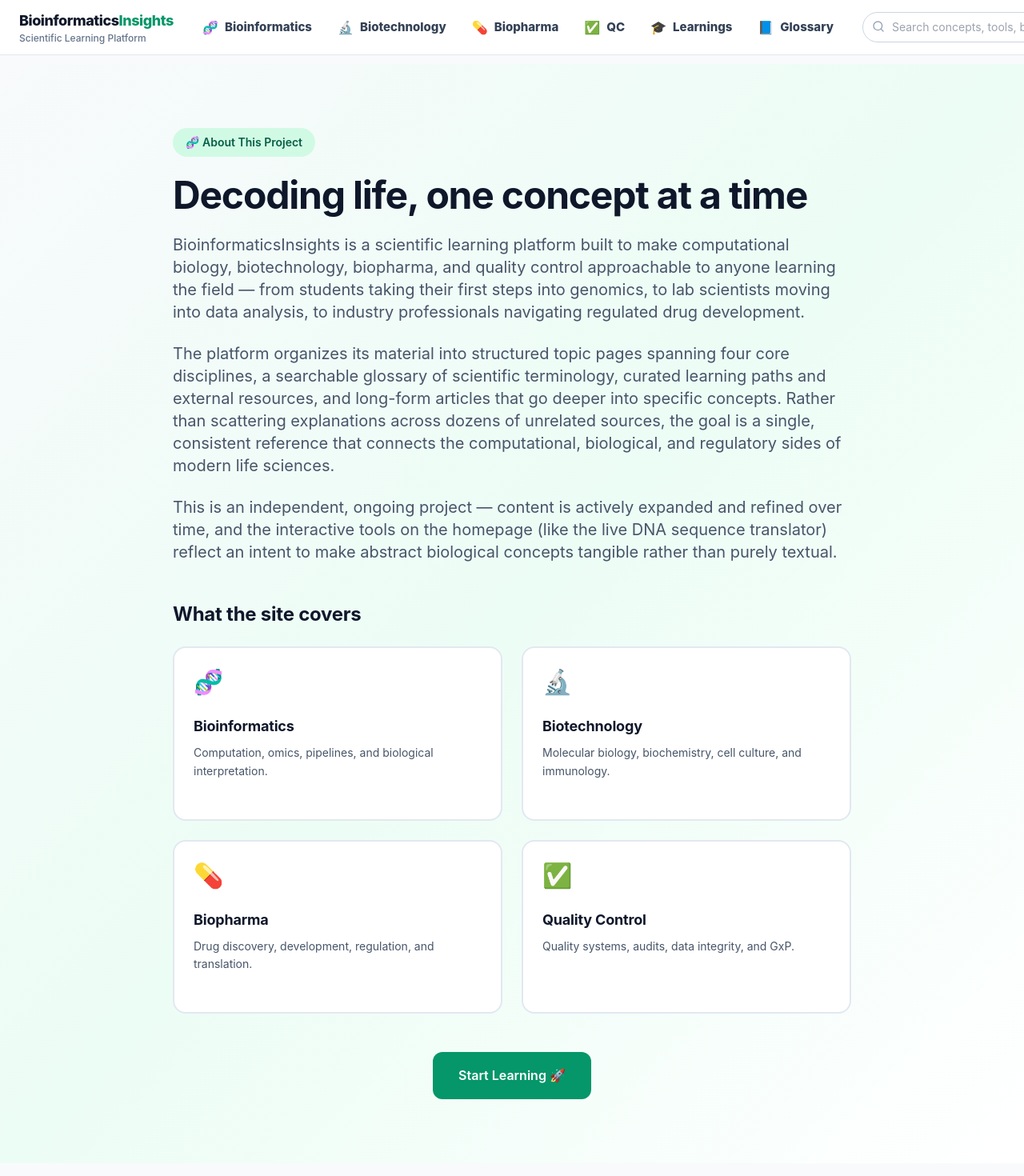
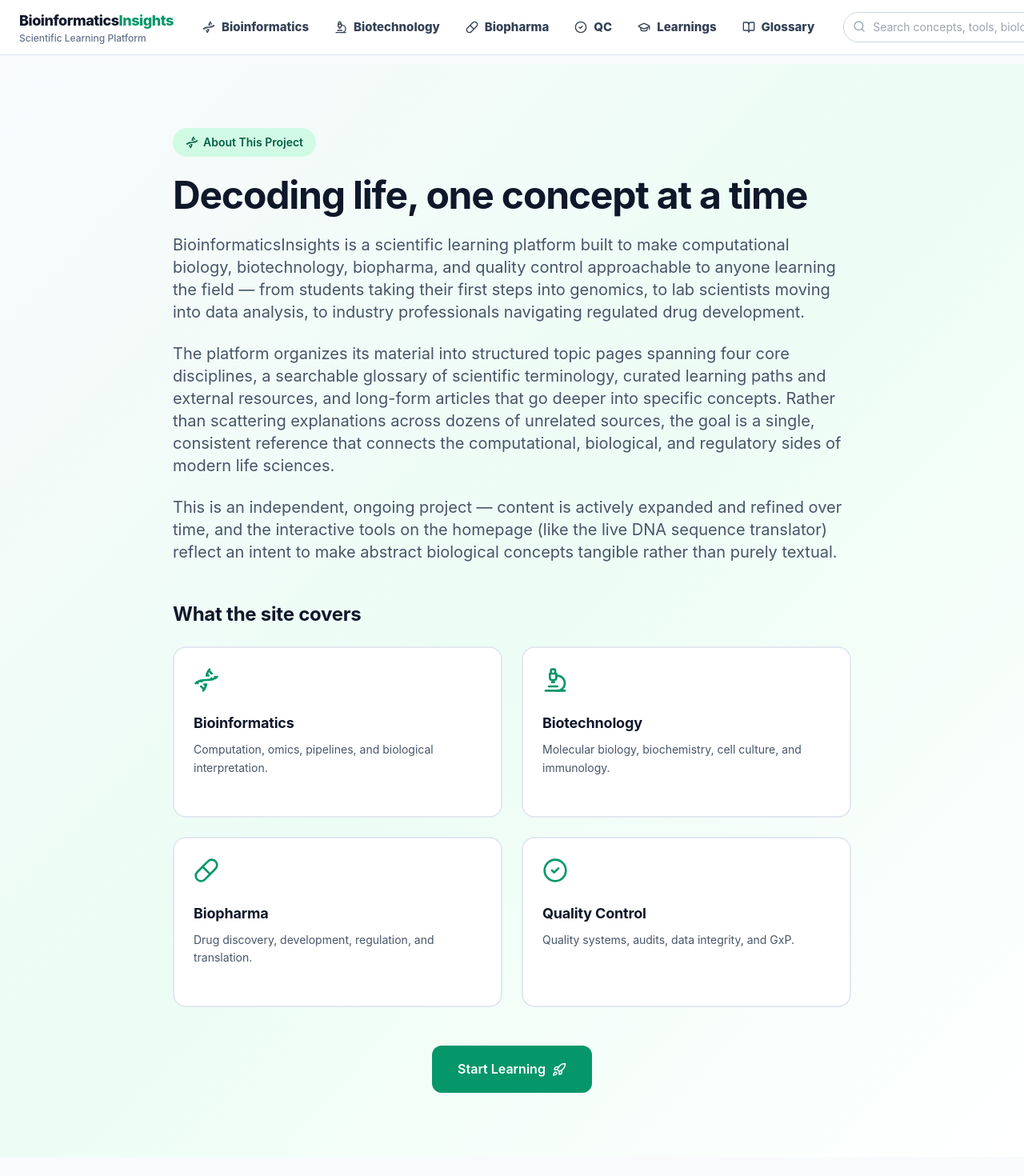
Before and after one commit to MahimaMSiddheshwar/Bioiformatics-Insights, a React (Create React App) app: page /about in a window 1280 px wide. Shown: the top 1470 px of the page at 80% size. Built offline with nearby package versions, Linux system fonts and the light colour scheme.

Commit message:
Changed the icon

```diff
--- a/src/components/FigureImage.tsx
+++ b/src/components/FigureImage.tsx
@@ -1,5 +1,6 @@
 // src/components/FigureImage.tsx
 import React, { useState } from 'react';
+import { ImageOff } from 'lucide-react';
 
 interface FigureImageProps {
   src: string;
@@ -15,7 +16,7 @@ const FigureImage: React.FC<FigureImageProps> = ({ src, alt, className = '' }) =
       <div
         className={`rounded-lg border-2 border-dashed border-emerald-200 bg-gradient-to-br from-emerald-50 to-slate-50 flex flex-col items-center justify-center text-center px-6 py-12 ${className}`}
       >
-        <span className="text-4xl mb-3" aria-hidden="true">🧬</span>
+        <ImageOff className="w-8 h-8 mb-3 text-emerald-400" aria-hidden="true" />
         <p className="font-semibold text-neutral-700">{alt}</p>
         <p className="text-sm text-neutral-500 mt-1">Illustration coming soon</p>
       </div>
--- a/src/components/Header.tsx
+++ b/src/components/Header.tsx
@@ -1,7 +1,7 @@
 // src/components/Header.tsx
 import React, { useState } from 'react';
 import { Link, NavLink, useNavigate } from 'react-router-dom';
-import { Search, Menu, X } from 'lucide-react';
+import { Search, Menu, X, Dna, Microscope, Pill, CheckCircle2, GraduationCap, BookOpen } from 'lucide-react';
 
 const navBase =
   'inline-flex items-center gap-2 rounded-full px-3 py-2 text-sm font-semibold transition-colors ' +
@@ -54,7 +54,7 @@ const Header: React.FC = () => {
               }`
             }
           >
-            <span className="text-base">🧬</span>
+            <Dna size={16} />
             <span className="text-[15px] font-extrabold">Bioinformatics</span>
           </NavLink>
 
@@ -66,7 +66,7 @@ const Header: React.FC = () => {
               }`
             }
           >
-            <span className="text-base">🔬</span>
+            <Microscope size={16} />
             <span className="text-[15px] font-extrabold">Biotechnology</span>
           </NavLink>
 
@@ -78,7 +78,7 @@ const Header: React.FC = () => {
               }`
             }
           >
-            <span className="text-base">💊</span>
+            <Pill size={16} />
             <span className="text-[15px] font-extrabold">Biopharma</span>
           </NavLink>
 
@@ -91,7 +91,7 @@ const Header: React.FC = () => {
               }`
             }
           >
-            <span className="text-base">✅</span>
+            <CheckCircle2 size={16} />
             <span className="text-[15px] font-extrabold"> QC</span>
           </NavLink>
 
@@ -104,7 +104,7 @@ const Header: React.FC = () => {
               }`
             }
           >
-            <span className="text-base">🎓</span>
+            <GraduationCap size={16} />
             <span className="text-[15px] font-extrabold">Learnings</span>
           </NavLink>
 
@@ -116,7 +116,7 @@ const Header: React.FC = () => {
               }`
             }
           >
-            <span className="text-base">📘</span>
+            <BookOpen size={16} />
             <span className="text-[15px] font-extrabold">Glossary</span>
           </NavLink>
         </nav>
@@ -147,7 +147,7 @@ const Header: React.FC = () => {
                   }`
                 }
               >
-                <span className="text-base">🧬</span>
+                <Dna size={16} />
                 <span className="text-[15px] font-extrabold">Bioinformatics</span>
               </NavLink>
 
@@ -160,7 +160,7 @@ const Header: React.FC = () => {
                   }`
                 }
               >
-                <span className="text-base">🔬</span>
+                <Microscope size={16} />
                 <span className="text-[15px] font-extrabold">Biotechnology</span>
               </NavLink>
 
@@ -173,7 +173,7 @@ const Header: React.FC = () => {
                   }`
                 }
               >
-                <span className="text-base">💊</span>
+                <Pill size={16} />
                 <span className="text-[15px] font-extrabold">Biopharma</span>
               </NavLink>
 
@@ -186,7 +186,7 @@ const Header: React.FC = () => {
                   }`
                 }
               >
-                <span className="text-base">✅</span>
+                <CheckCircle2 size={16} />
                 <span className="text-[15px] font-extrabold"> QC</span>
               </NavLink>
 
@@ -199,7 +199,7 @@ const Header: React.FC = () => {
                   }`
                 }
               >
-                <span className="text-base">🎓</span>
+                <GraduationCap size={16} />
                 <span className="text-[15px] font-extrabold">Learnings</span>
               </NavLink>
 
@@ -212,7 +212,7 @@ const Header: React.FC = () => {
                   }`
                 }
               >
-                <span className="text-base">📘</span>
+                <BookOpen size={16} />
                 <span className="text-[15px] font-extrabold">Glossary</span>
               </NavLink>
 
--- a/src/pages/About.tsx
+++ b/src/pages/About.tsx
@@ -3,25 +3,26 @@ import React from 'react';
 import { Link } from 'react-router-dom';
 import { useDocumentTitle } from '../hooks/useDocumentTitle';
 import { useScrollToTop } from '../hooks/useScrollToTop';
+import { Dna, Microscope, Pill, CheckCircle2, Rocket } from 'lucide-react';
 
 const pillars = [
   {
-    icon: '🧬',
+    icon: Dna,
     title: 'Bioinformatics',
     description: 'Computation, omics, pipelines, and biological interpretation.',
   },
   {
-    icon: '🔬',
+    icon: Microscope,
     title: 'Biotechnology',
     description: 'Molecular biology, biochemistry, cell culture, and immunology.',
   },
   {
-    icon: '💊',
+    icon: Pill,
     title: 'Biopharma',
     description: 'Drug discovery, development, regulation, and translation.',
   },
   {
-    icon: '✅',
+    icon: CheckCircle2,
     title: 'Quality Control',
     description: 'Quality systems, audits, data integrity, and GxP.',
   },
@@ -37,8 +38,8 @@ const About: React.FC = () => {
   return (
     <main className="min-h-screen bg-gradient-to-br from-neutral-50 via-emerald-50 to-white">
       <section className="max-w-4xl mx-auto px-6 py-20">
-        <span className="inline-block px-4 py-2 bg-emerald-100 text-emerald-800 text-sm font-semibold rounded-full">
-          🧬 About This Project
+        <span className="inline-flex items-center gap-1.5 px-4 py-2 bg-emerald-100 text-emerald-800 text-sm font-semibold rounded-full">
+          <Dna size={16} /> About This Project
         </span>
 
         <h1 className="text-4xl md:text-5xl font-bold text-neutral-900 mt-6 mb-6 tracking-tight">
@@ -74,7 +75,7 @@ const About: React.FC = () => {
               key={pillar.title}
               className="p-6 bg-white border-2 border-neutral-200 rounded-2xl"
             >
-              <div className="text-3xl mb-3">{pillar.icon}</div>
+              <pillar.icon className="w-8 h-8 mb-3 text-emerald-600" />
               <h3 className="text-lg font-bold text-neutral-900 mb-2">{pillar.title}</h3>
               <p className="text-neutral-600 text-sm leading-relaxed">{pillar.description}</p>
             </div>
@@ -84,9 +85,9 @@ const About: React.FC = () => {
         <div className="text-center">
           <Link
             to="/learnings"
-            className="inline-block px-8 py-4 bg-emerald-600 text-white font-semibold rounded-xl hover:bg-emerald-700 transition-all"
+            className="inline-flex items-center gap-2 px-8 py-4 bg-emerald-600 text-white font-semibold rounded-xl hover:bg-emerald-700 transition-all"
           >
-            Start Learning 🚀
+            Start Learning <Rocket size={18} />
           </Link>
         </div>
       </section>
--- a/src/pages/Home.tsx
+++ b/src/pages/Home.tsx
@@ -3,13 +3,26 @@ import { Link } from 'react-router-dom';
 import DNAHelix from '../components/DNAHelix';
 import DNASequenceTranslator from '../components/DNASequenceTranslator';
 import { useDocumentTitle } from '../hooks/useDocumentTitle';
+import {
+  Dna,
+  Microscope,
+  Pill,
+  CheckCircle2,
+  BookOpen,
+  GraduationCap,
+  Users,
+  Route,
+  Rocket,
+  Sparkles,
+  Target,
+} from 'lucide-react';
 
 const Home: React.FC = () => {
   useDocumentTitle();
 
   const features = [
     {
-      icon: '🧬',
+      icon: Dna,
       title: 'Bioinformatics',
       description: 'Master computational analysis of biological data with our comprehensive learning resources.',
       link: '/category/bioinformatics',
@@ -18,7 +31,7 @@ const Home: React.FC = () => {
       iconBg: 'bg-emerald-100'
     },
     {
-      icon: '🔬',
+      icon: Microscope,
       title: 'Biotechnology',
       description: 'Explore the intersection of biology and technology through hands-on tutorials.',
       link: '/category/biotechnology',
@@ -27,7 +40,7 @@ const Home: React.FC = () => {
       iconBg: 'bg-purple-100'
     },
     {
-      icon: '💊',
+      icon: Pill,
       title: 'Biopharma',
       description: 'Understand drug discovery, clinical trials, and pharmaceutical development.',
       link: '/category/biopharma',
@@ -36,7 +49,7 @@ const Home: React.FC = () => {
       iconBg: 'bg-pink-100'
     },
     {
-      icon: '✅',
+      icon: CheckCircle2,
       title: 'Quality Control',
       description: 'Learn quality assurance, validation, and compliance in life sciences.',
       link: '/category/qc',
@@ -47,17 +60,17 @@ const Home: React.FC = () => {
   ];
 
   const stats = [
-    { number: '30+', label: 'Glossary Terms', icon: '📚' },
-    { number: '16+', label: 'Learning Resources', icon: '🎓' },
-    { number: '3', label: 'Expert Blogs', icon: '👥' },
-    { number: '3', label: 'Learning Paths', icon: '🛤️' }
+    { number: '30+', label: 'Glossary Terms', icon: BookOpen },
+    { number: '16+', label: 'Learning Resources', icon: GraduationCap },
+    { number: '3', label: 'Expert Blogs', icon: Users },
+    { number: '3', label: 'Learning Paths', icon: Route }
   ];
 
   const quickLinks = [
-    { title: 'Start Learning', description: 'Begin your bioinformatics journey', icon: '🚀', link: '/learnings' },
-    { title: 'Browse Glossary', description: 'Explore 30+ scientific terms', icon: '📖', link: '/glossary' },
-    { title: 'Expert Insights', description: 'Read industry-leading blogs', icon: '🌟', link: '/learnings#expert-blogs' },
-    { title: 'Learning Paths', description: 'Follow structured curriculum', icon: '🎯', link: '/learnings#learning-paths' }
+    { title: 'Start Learning', description: 'Begin your bioinformatics journey', icon: Rocket, link: '/learnings' },
+    { title: 'Browse Glossary', description: 'Explore 30+ scientific terms', icon: BookOpen, link: '/glossary' },
+    { title: 'Expert Insights', description: 'Read industry-leading blogs', icon: Sparkles, link: '/learnings#expert-blogs' },
+    { title: 'Learning Paths', description: 'Follow structured curriculum', icon: Target, link: '/learnings#learning-paths' }
   ];
 
   return (
@@ -73,8 +86,8 @@ const Home: React.FC = () => {
       <section className="relative pt-20 pb-32 overflow-hidden">
         <div className="max-w-7xl mx-auto px-6 text-center">
           <div className="mb-8">
-            <span className="inline-block px-4 py-2 bg-emerald-100 text-emerald-800 text-sm font-semibold rounded-full">
-              🧬 Scientific Learning Platform
+            <span className="inline-flex items-center gap-1.5 px-4 py-2 bg-emerald-100 text-emerald-800 text-sm font-semibold rounded-full">
+              <Dna size={16} /> Scientific Learning Platform
             </span>
           </div>
 
@@ -93,9 +106,9 @@ const Home: React.FC = () => {
           <div className="flex justify-center mb-12">
             <Link
               to="/learnings"
-              className="px-8 py-4 bg-emerald-600 text-white font-semibold rounded-xl hover:bg-emerald-700 transition-all transform hover:scale-105 shadow-lg"
+              className="inline-flex items-center gap-2 px-8 py-4 bg-emerald-600 text-white font-semibold rounded-xl hover:bg-emerald-700 transition-all transform hover:scale-105 shadow-lg"
             >
-              Start Learning 🚀
+              Start Learning <Rocket size={18} />
             </Link>
           </div>
         </div>
@@ -119,7 +132,7 @@ const Home: React.FC = () => {
                 className="group block p-8 bg-gradient-to-br border-2 rounded-2xl transition-all duration-300 hover:shadow-2xl hover:-translate-y-2"
               >
                 <div className={`bg-gradient-to-br ${feature.gradient} ${feature.borderColor} ${feature.iconBg} w-20 h-20 rounded-xl flex items-center justify-center mb-6 group-hover:scale-110 transition-transform duration-300`}>
-                  <span className="text-3xl">{feature.icon}</span>
+                  <feature.icon className="w-8 h-8 text-neutral-700" />
                 </div>
                 <h3 className="text-xl font-bold text-neutral-900 mb-3 group-hover:text-emerald-600 transition-colors">
                   {feature.title}
@@ -152,7 +165,7 @@ const Home: React.FC = () => {
           <div className="grid grid-cols-2 md:grid-cols-4 gap-8">
             {stats.map((stat, index) => (
               <div key={index} className="text-center p-6 bg-white rounded-2xl shadow-lg border border-neutral-200">
-                <div className="text-4xl mb-2">{stat.icon}</div>
+                <stat.icon className="w-8 h-8 mx-auto mb-2 text-emerald-600" />
                 <div className="text-3xl font-bold text-neutral-900 mb-1">{stat.number}</div>
                 <div className="text-sm text-neutral-600">{stat.label}</div>
               </div>
@@ -178,7 +191,7 @@ const Home: React.FC = () => {
                 className="group p-6 bg-gradient-to-br from-neutral-50 to-white border-2 border-neutral-200 rounded-xl transition-all duration-300 hover:shadow-xl hover:-translate-y-2 hover:border-emerald-300"
               >
                 <div className="text-center">
-                  <div className="text-3xl mb-4 group-hover:scale-110 transition-transform duration-300">{link.icon}</div>
+                  <link.icon className="w-8 h-8 mx-auto mb-4 text-emerald-600 group-hover:scale-110 transition-transform duration-300" />
                   <h3 className="text-lg font-semibold text-neutral-900 mb-2 group-hover:text-emerald-600 transition-colors">
                     {link.title}
                   </h3>
@@ -196,7 +209,9 @@ const Home: React.FC = () => {
       <section className="py-20 bg-gradient-to-r from-indigo-50 to-purple-50">
         <div className="max-w-7xl mx-auto px-6">
           <div className="text-center mb-12">
-            <h2 className="text-3xl font-bold text-neutral-900 mb-4">🌟 Expert Insights</h2>
+            <h2 className="inline-flex items-center gap-2 text-3xl font-bold text-neutral-900 mb-4">
+              <Sparkles className="text-indigo-500" /> Expert Insights
+            </h2>
             <p className="text-xl text-neutral-600 mb-8">
               Learn from industry leaders and stay updated with the latest trends
             </p>
@@ -204,11 +219,7 @@ const Home: React.FC = () => {
 
           <div className="text-center">
             <div className="inline-flex items-center px-8 py-4 bg-white text-indigo-600 font-semibold rounded-xl border-2 border-indigo-600 shadow-lg">
-              <svg className="w-5 h-5 mr-2" fill="none" stroke="currentColor" viewBox="0 0 24 24">
-                <path strokeLinecap="round" strokeLinejoin="round" strokeWidth={2} d="M12 6.253v13m0-13C10.832 5.477 9.246 5 7.5 5c0 1.146 1.646 2.085 3 1.085 1.465 1.295 2.085 2.085 0 1.925-2.665 3-3 0 .804 1.065 1.539 2.531 2.531 0 1.638-1.336-3-3 0z" />
-                <path strokeLinecap="round" strokeLinejoin="round" strokeWidth={2} d="M8.25 8.75l-3-3.5m3.5 0l-3 3.5M8.25 5.25l-3-3.5m3.5 0l-3 3.5" />
-                <path strokeLinecap="round" strokeLinejoin="round" strokeWidth={2} d="M20.25 7.5l-6.375-6.937m6.375 0l-6.375 6.937M20.25 4l-6.375-6.937m6.375 0l-6.375 6.937" />
-              </svg>
+              <BookOpen className="w-5 h-5 mr-2" />
               Expert Blogs Available
             </div>
           </div>
@@ -264,15 +275,15 @@ const Home: React.FC = () => {
             <div className="flex items-center justify-center gap-6">
               {/* Start Learning Icon */}
               <div className="flex items-center justify-center w-16 h-16 bg-emerald-600 rounded-full hover:bg-emerald-700 transition-all duration-300 transform hover:scale-110 shadow-lg cursor-pointer">
-                <span className="text-2xl">🚀</span>
+                <Rocket className="w-6 h-6 text-white" />
               </div>
 
               {/* Browse Glossary Link */}
               <Link
                 to="/glossary"
-                className="px-8 py-4 bg-white text-emerald-700 font-semibold rounded-xl hover:bg-emerald-50 transition-all duration-300 border-2 border-emerald-200"
+                className="inline-flex items-center gap-2 px-8 py-4 bg-white text-emerald-700 font-semibold rounded-xl hover:bg-emerald-50 transition-all duration-300 border-2 border-emerald-200"
               >
-                Browse Glossary 📖
+                Browse Glossary <BookOpen size={18} />
               </Link>
             </div>
           </div>
--- a/src/pages/NotFound.tsx
+++ b/src/pages/NotFound.tsx
@@ -2,6 +2,7 @@
 import React from 'react';
 import { Link } from 'react-router-dom';
 import { useDocumentTitle } from '../hooks/useDocumentTitle';
+import { Dna } from 'lucide-react';
 
 const NotFound: React.FC = () => {
   useDocumentTitle('Page Not Found');
@@ -9,7 +10,7 @@ const NotFound: React.FC = () => {
   return (
     <div className="min-h-[60vh] flex items-center justify-center bg-neutral-50 px-6">
       <div className="text-center max-w-md">
-        <div className="text-6xl mb-6">🧬</div>
+        <Dna className="w-16 h-16 mx-auto mb-6 text-emerald-600" />
         <h1 className="text-4xl font-bold text-neutral-900 mb-3">404</h1>
         <p className="text-lg text-neutral-600 mb-8">
           This page doesn't exist — it may have been moved or the link may be incorrect.
```
